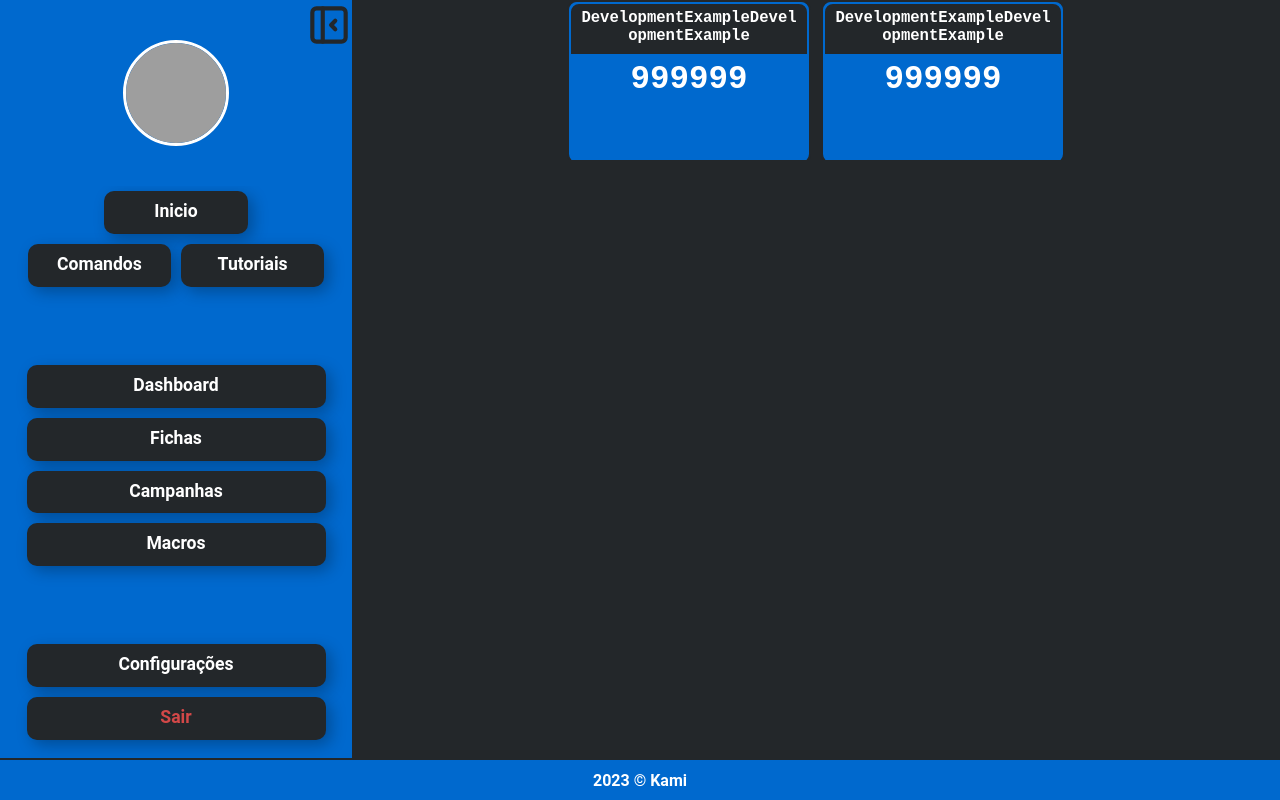
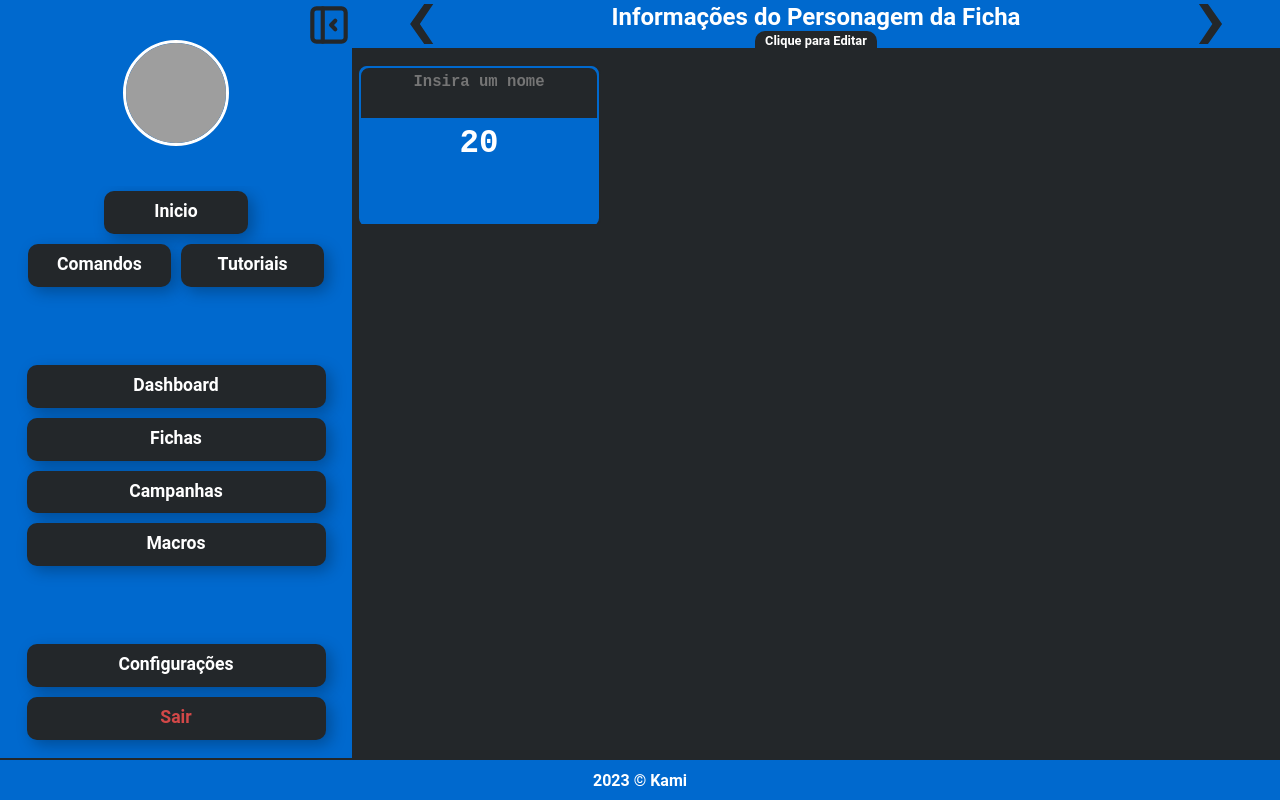
Before and after one commit to Kamikaze184/Kami-Site, a Vue app: page /ficha/1/1 in a window 1280 px wide. Built offline with nearby package versions, Linux system fonts and the light colour scheme; no server answers; grey boxes are pictures that could not be loaded.

Commit message:
v5.6.3 - Desenvolvimento dos componentes da ficha

```diff
--- a/package.json
+++ b/package.json
@@ -1,7 +1,7 @@
 {
   "name": "kami-site",
   "private": true,
-  "version": "5.6.2",
+  "version": "5.6.3",
   "type": "module",
   "scripts": {
     "dev": "vite --port 4000",
--- a/src/components/NavBar.vue
+++ b/src/components/NavBar.vue
@@ -82,10 +82,15 @@ export default {
 
         this.$refs['collapsable-menu'].style.transform = 'translateX(-100%)'
 
-        this.$refs['signed-nav-bar'].style.zIndex = '1'
+        this.$refs['signed-nav-bar'].style.zIndex = '4'
 
-        this.$refs['toggle-signed-nav-bar'].style.filter = 'var(--primary-filter)'
+        if (this.$route.name != 'Sheet') {
+          this.$refs['toggle-signed-nav-bar'].style.filter = 'var(--primary-filter)'
+        }
 
+        setTimeout(() => {
+          this.$refs['signed-nav-bar'].style.width = '50px'
+        }, 450)
       }
       else {
         this.$refs['toggle-signed-nav-bar'].style.left = '19em'
@@ -93,9 +98,11 @@ export default {
 
         this.$refs['collapsable-menu'].style.transform = 'translateX(0%)'
 
-        this.$refs['signed-nav-bar'].style.zIndex = '0'
+        this.$refs['signed-nav-bar'].style.zIndex = '4'
 
         this.$refs['toggle-signed-nav-bar'].style.filter = 'var(--background-filter)'
+
+        this.$refs['signed-nav-bar'].style.width = '22em'
       }
     },
     userState(newValue) {
@@ -573,7 +580,7 @@ export default {
   top: 0px;
   left: 19em;
   right: 1px;
-  z-index: 2;
+  z-index: 4 !important;
   filter: var(--background-filter);
   cursor: pointer;
   transition: all 0.5s linear;
--- a/src/components/SheetSection.vue
+++ /dev/null
@@ -1,3 +0,0 @@
-<script></script>
-<template></template>
-<style></style>
--- a/src/views/Sheet.vue
+++ b/src/views/Sheet.vue
@@ -1,22 +1,18 @@
 <script>
 import ItemVue from '../components/Item.vue'
 import LoadWheel from '../components/LoadWheel.vue'
-import SheetBar from '../components/SheetBar.vue'
-import SheetSection from '../components/SheetSection.vue'
-import SheetNumber from '../components/SheetNumber.vue'
-import SheetLongText from '../components/SheetLongText.vue'
-import SheetList from '../components/SheetList.vue'
-import SheetImage from '../components/SheetImage.vue'
+import SheetBar from '../components/sheet/SheetBar.vue'
+import SheetNumber from '../components/sheet/SheetNumber.vue'
+import SheetLongText from '../components/sheet/SheetLongText.vue'
+import SheetList from '../components/sheet/SheetList.vue'
+import SheetImage from '../components/sheet/SheetImage.vue'
 
 
 export default {
-    setup() {
-    },
     components: {
         ItemVue,
         LoadWheel,
         SheetBar,
-        SheetSection,
         SheetNumber,
         SheetLongText,
         SheetList,
@@ -27,12 +23,16 @@ export default {
 
         const observer = new MutationObserver(() => {
             if (sideMenu.getAttribute('collapsed') == 'true') {
-                this.$refs.sheets.style.marginLeft = '4em'
-                this.$refs.sheets.style.width = 'calc(100% - 4em)'
+                this.$refs.sheets.style.marginLeft = '0em'
+                this.$refs.sheets.style.width = '100%'
+
+                this.$refs['sheet-body'].style.marginLeft = '50px'
             }
             else {
-                this.$refs.sheets.style.marginLeft = '23em'
-                this.$refs.sheets.style.width = 'calc(100% - 24em)'
+                this.$refs.sheets.style.marginLeft = '22em'
+                this.$refs.sheets.style.width = 'calc(100% - 22em)'
+
+                this.$refs['sheet-body'].style.marginLeft = '0px'
             }
         })
 
@@ -60,38 +60,108 @@ export default {
 </script>
 
 <template>
-    <div id="Sheets" ref="sheets">
-        <div class="sheet">
-            <SheetNumber name="DevelopmentExampleDevelopmentExample" value="999999"/>
-            <SheetNumber name="DevelopmentExampleDevelopmentExample" value="999999"/>
+    <div id="Sheet" ref="sheets">
+        <div class="sheet" ref="sheet">
+            <div class="sheet-section" index="0" ref="section">
+                <img src="../assets/img/navigateIcon.svg" class="previous-section">
+                <h1>Informações do Personagem da Ficha</h1>
+                <p>Clique para Editar</p>
+                <img src="../assets/img/navigateIcon.svg" class="next-section">
+            </div>
+            <div class="sheet-body" ref="sheet-body">
+                <SheetNumber title="teste" value="20"/>
+            </div>
         </div>
     </div>
 </template>
 
 <style>
-#Sheets {
+#Sheet {
     display: flex;
     flex-direction: column;
     justify-content: center;
     align-items: center;
     margin: 0;
-    margin-left: 23em;
+    margin-left: 22em;
     margin-bottom: 4em;
     overflow: hidden;
-    width: calc(100% - 24em);
+    width: calc(100% - 22em);
     transition: all 0.5s linear;
     z-index: 2 !important;
+    padding: 0;
 }
 
 .sheet {
     display: flex;
-    flex-direction: row;
+    flex-direction: column;
     justify-content: center;
     align-items: flex-start;
     width: 100%;
     height: 100%;
-    padding: 0 1em;
+    padding: 0;
     overflow-y: auto;
-    z-index: 2 !important;
+    z-index: 3 !important;
+}
+
+.sheet-section {
+    display: grid;
+    grid-template-columns: 15% 70% 15%;
+    grid-template-rows: 70% 30%;
+    grid-column-gap: 0px;
+    grid-row-gap: 0px;
+    grid-template-areas:
+        "previous title next"
+        "previous expand next"
+    ;
+    justify-items: center;
+    align-items: center;
+    width: 100%;
+    height: 3em;
+    background-color: var(--primary);
+    margin: 0;
+    margin-bottom: 1em;
+    padding: 0;
+}
+
+.sheet-section h1 {
+    grid-area: title;
+    font-size: 1.5em;
+    font-weight: 700;
+    color: var(--text);
+    margin: 0;
+    padding: 0;
+}
+
+.sheet-section p {
+    grid-area: expand;
+    font-size: 0.8em;
+    font-weight: 700;
+    color: var(--text);
+    margin: 0;
+    padding: 0;
+    background-color: var(--background);
+    border-top-left-radius: 10px;
+    border-top-right-radius: 10px;
+    padding: 2px 10px;
+}
+
+.sheet-section img {
+    grid-area: previous;
+    width: 100%;
+    height: 2.5em;
+    margin: 0;
+    padding: 0;
+    rotate: 180deg;
+    filter: var(--background-filter);
+    cursor: pointer;
+}
+
+.sheet-section img.next-section {
+    grid-area: next;
+    rotate: 0deg;
+}
+
+.sheet-body {
+    transition: all 0.5s linear;
 }
 </style>
```
Also changed, not shown: src/components/sheet/SheetBar.vue (renamed from src/components/SheetBar.vue), src/components/sheet/SheetImage.vue (renamed from src/components/SheetImage.vue), src/components/sheet/SheetList.vue (renamed from src/components/SheetList.vue), src/components/sheet/SheetLongText.vue (renamed from src/components/SheetLongText.vue), src/components/sheet/SheetNumber.vue (renamed from src/components/SheetNumber.vue).
